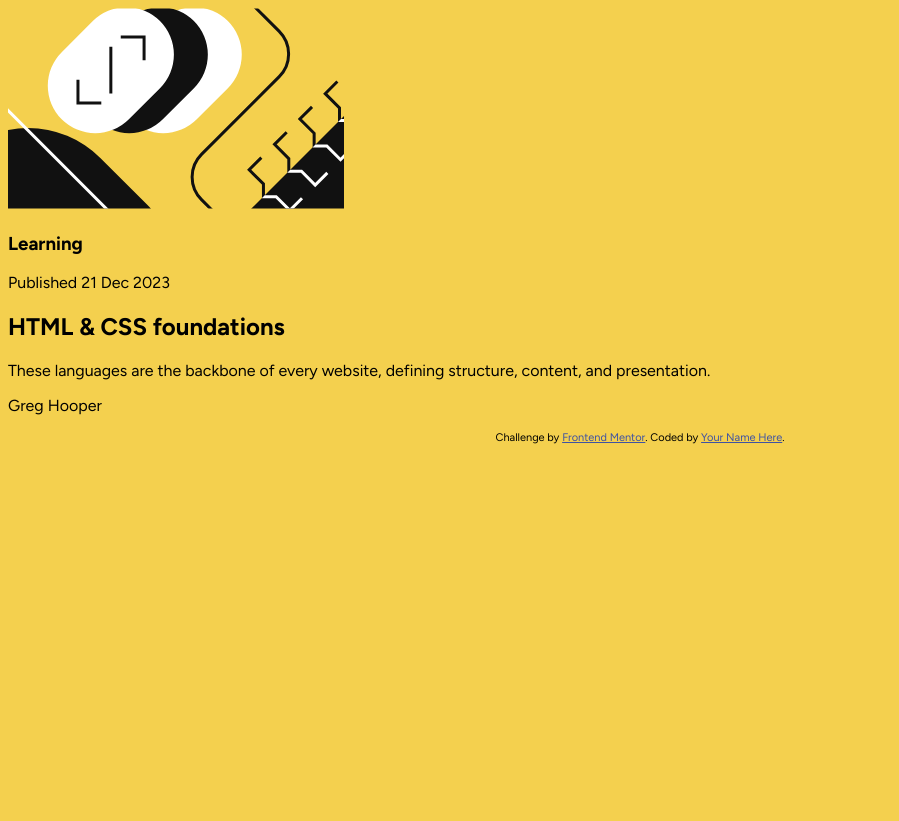
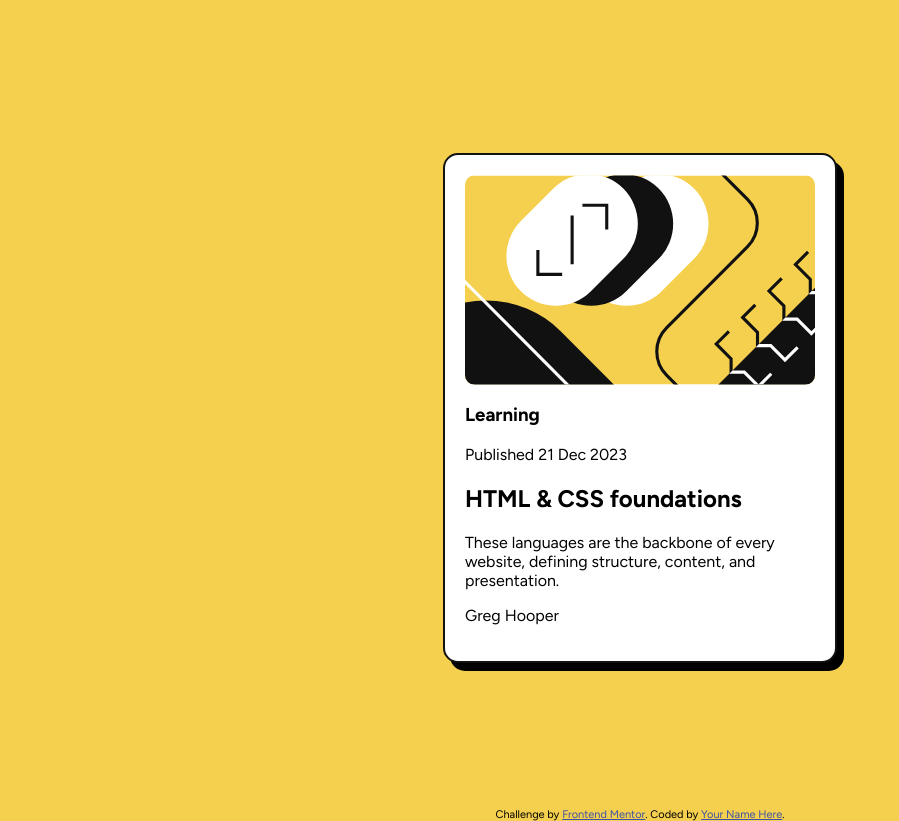
Before and after one commit to mahidulkabir/FM-3-Blog-Preview-Card, a plain HTML site: page index.html in a window 1280 px wide. Shown: the whole page, without its empty margins (0-899 px from the left). Drawn offline with Linux system fonts and the light colour scheme.

Commit message:
added image formating and background works

```diff
--- a/styles/styles.css
+++ b/styles/styles.css
@@ -3,7 +3,29 @@ html,body{
     height: 100%;
     background-color: hsl(47, 88%, 63%);
 }
+.container{
+    display: flex;
+    flex-direction: column;
+    justify-content: center;
+    align-items: center;
+    height: 100%;
 
+}
+.main{
+    width: 350px;
+    border: 2px solid hsl(0, 0%, 7%);
+    padding: 20px;
+    background-color: white;
+    border-radius: 15px;
+    box-shadow: 7px 8px black;
+}
+.image img{
+    display: flex;
+    justify-content: center;
+    width: 100%;
+    border-radius: 10px;
+
+}
 
 
 
```
